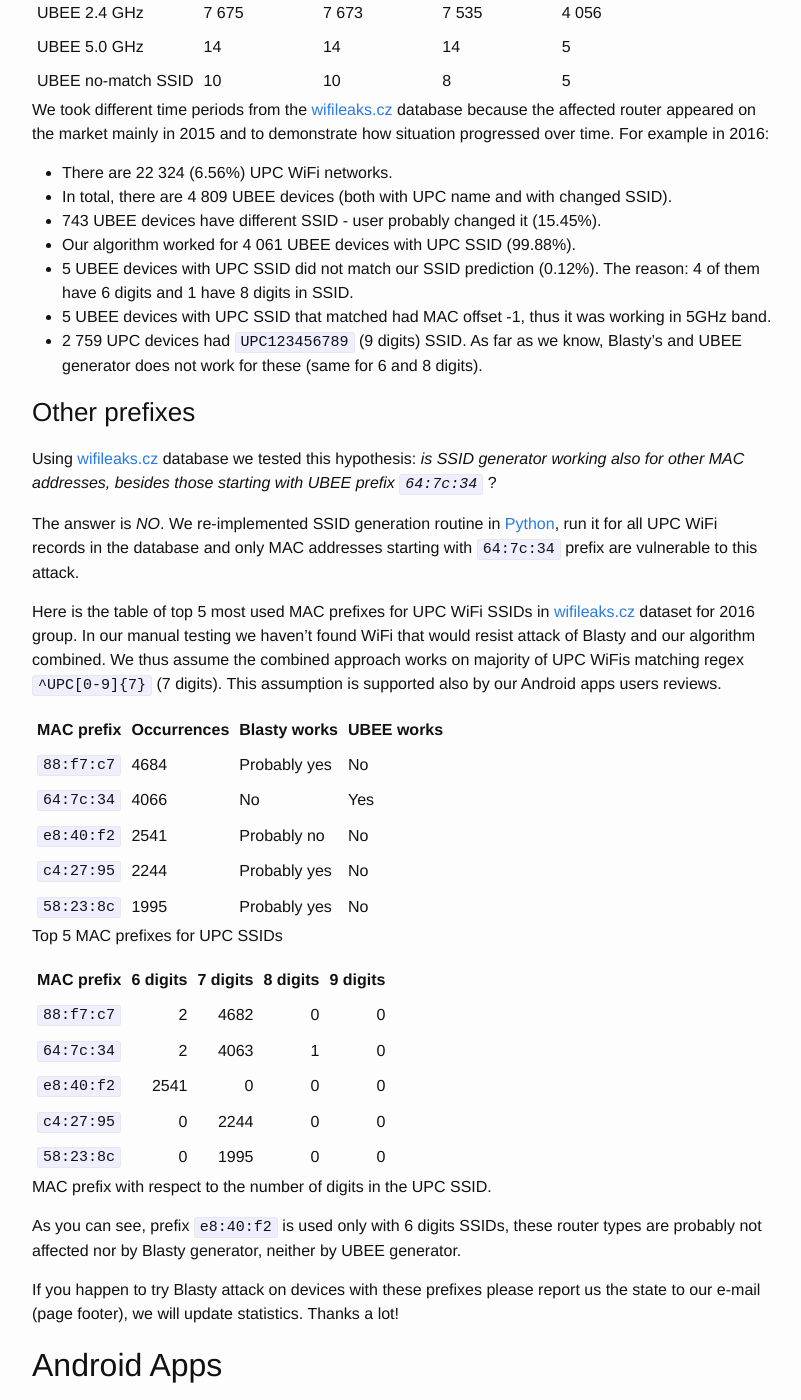
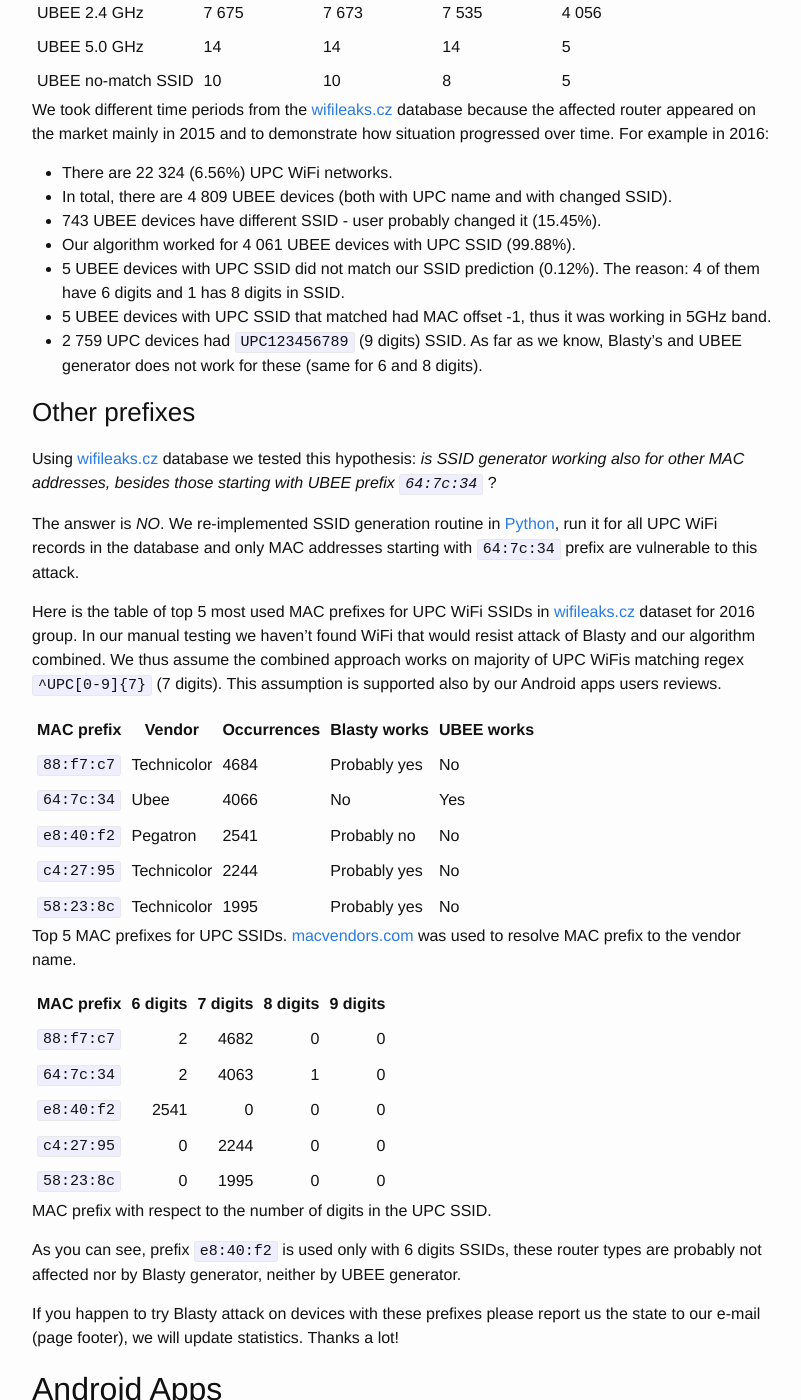
Before and after one commit to yolosec/deadcodeBlog, a Jekyll site: the page built from _posts/2016-06-14-UPC-UBEE-EVW3226-WPA2-Reversing.markdown, in a window 1280 px wide and 1400 px high, scrolled down 28120 px. Shown: the whole window, without its empty margins (238-1039 px from the left). Built offline with Jekyll 4.4.1, drawn with Linux system fonts in a browser that asks for light colours; formulas are drawn with MathJax 3; some of the changed text lies outside the part shown.

Commit message:
ubee: statistics improved, vendors added

```diff
--- a/_posts/2016-06-14-UPC-UBEE-EVW3226-WPA2-Reversing.markdown
+++ b/_posts/2016-06-14-UPC-UBEE-EVW3226-WPA2-Reversing.markdown
@@ -860,7 +860,7 @@ mainly in 2015 and to demonstrate how situation progressed over time. For exampl
 - In total, there are 4 809 UBEE devices (both with UPC name and with changed SSID).
 - 743 UBEE devices have different SSID - user probably changed it (15.45%).
 - Our algorithm worked for 4 061 UBEE devices with UPC SSID (99.88%).
-- 5 UBEE devices with UPC SSID did not match our SSID prediction (0.12%). The reason: 4 of them have 6 digits and 1 have 8 digits in SSID.
+- 5 UBEE devices with UPC SSID did not match our SSID prediction (0.12%). The reason: 4 of them have 6 digits and 1 has 8 digits in SSID.
 - 5 UBEE devices with UPC SSID that matched had MAC offset -1, thus it was working in 5GHz band.
 - 2 759 UPC devices had `UPC123456789` (9 digits) SSID. As far as we know, Blasty's and UBEE generator does not work for these (same for 6 and 8 digits).
 
@@ -877,15 +877,15 @@ In our manual testing we haven't found WiFi that would resist attack of Blasty a
 thus assume the combined approach works on majority of UPC WiFis matching regex `^UPC[0-9]{7}` (7 digits). This assumption
 is supported also by our Android apps users reviews.
 
-| MAC prefix | Occurrences | Blasty works   | UBEE works |
-| ---------- | ----------  | -------------- | ---------- |
-| `88:f7:c7` | 4684        |  Probably yes  | No         |
-| `64:7c:34` | 4066        |  No            | Yes        |
-| `e8:40:f2` | 2541        |  Probably no   | No         |
-| `c4:27:95` | 2244        |  Probably yes  | No         |
-| `58:23:8c` | 1995        |  Probably yes  | No         |
+| MAC prefix | Vendor      | Occurrences | Blasty works   | UBEE works |
+| ---------- | ----------- | ----------  | -------------- | ---------- |
+| `88:f7:c7` | Technicolor | 4684        |  Probably yes  | No         |
+| `64:7c:34` | Ubee        | 4066        |  No            | Yes        |
+| `e8:40:f2` | Pegatron    | 2541        |  Probably no   | No         |
+| `c4:27:95` | Technicolor | 2244        |  Probably yes  | No         |
+| `58:23:8c` | Technicolor | 1995        |  Probably yes  | No         |
 {:.mbtablestyle2}
-Top 5 MAC prefixes for UPC SSIDs
+Top 5 MAC prefixes for UPC SSIDs. [macvendors.com](http://www.macvendors.com/) was used to resolve MAC prefix to the vendor name.
 
 
 | MAC prefix | 6 digits    | 7 digits   | 8 digits | 9 digits |
@@ -923,7 +923,7 @@ Both applications are available at the Google Play Store [here](https://play.goo
 
 ## Sources {#sources}
 
-* {% include icon-github.html username="yolosec/upcgen" %} Proof-of-concept WPA2 password generator repo (C, python)
+* {% include icon-github.html username="yolosec/upcgen" %} Proof-of-concept WPA2 password generator repo (C, Python)
 * [ubee.deadcode.me](https://ubee.deadcode.me) SSID \\( \rightarrow \\) Password recovery web service
 * [Router Keygen](https://play.google.com/store/apps/details?id=net.yolosec.routerkeygen2) Android app
 * {% include icon-github.html username="yolosec/routerkeygenAndroid" %} Router Keygen sources
```
